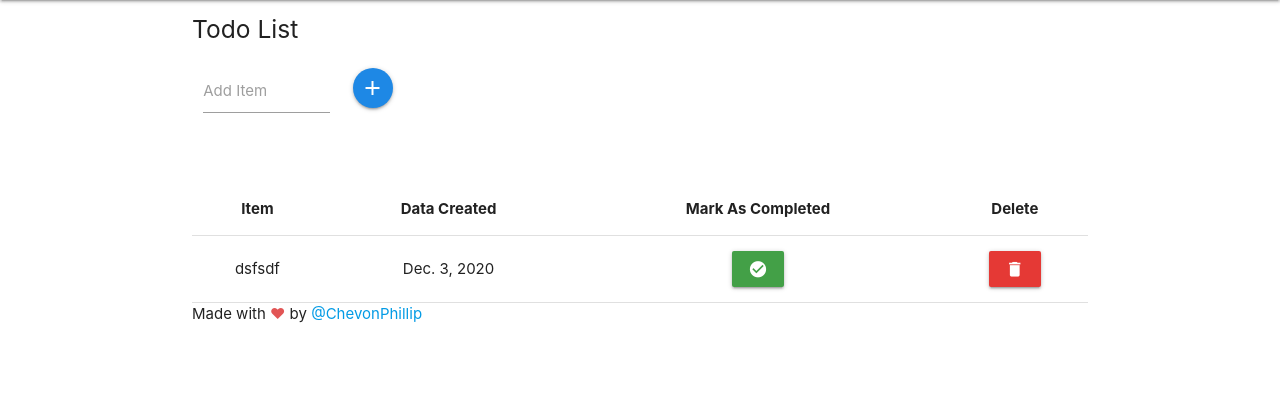
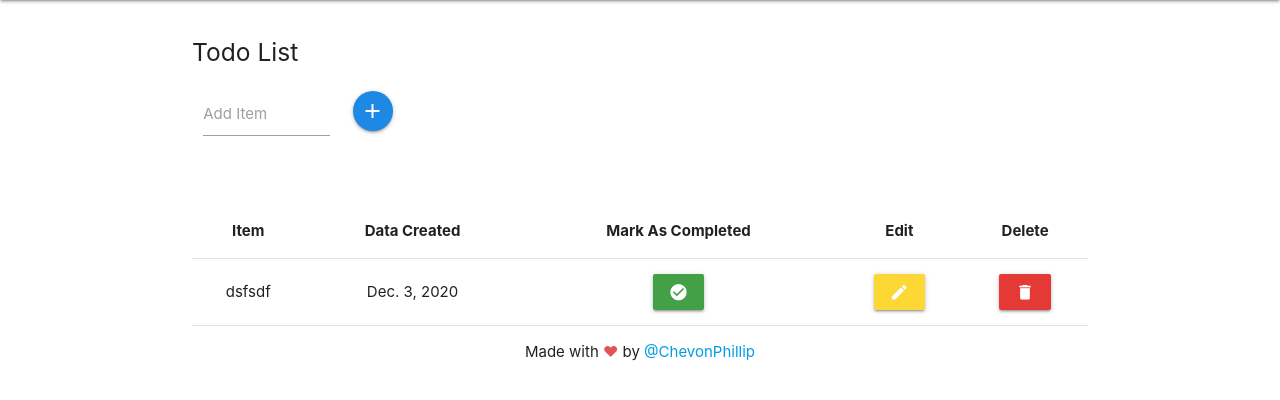
Before and after one commit to chevonmdphillip/dj-todoapp, a Django app: page / in a window 1280 px wide. Shown: the part 64-464 px from the top of the page. Run offline with Django 3.2, Linux system fonts and the light colour scheme; data comes from the database, SQL or seed files in the repository; both versions use the stored data as it was after the commit.

Commit message:
Completed the project, deplaoying to heroku

```diff
--- a/static/css/completed.css
+++ b/static/css/completed.css
@@ -1,6 +1,6 @@
-.striker {
-    text-decoration: line-through;
-}
+  .striker {
+      text-decoration: line-through;
+  }
 
   body {
     display: flex;
--- a/templates/base.html
+++ b/templates/base.html
@@ -20,6 +20,7 @@
     </div>
       </div>
   </nav>
+  <br>
   <div class="container">
 {% block content %}
 
@@ -28,8 +29,8 @@
 
 
           <div class="footer-copyright">
-            <div class="container  centered">
-            Made with <span style="color: #e25555;">&#9829;</span> by <a href="https://twitter.com/chevonphillip" target="_blank">@ChevonPhillip</a>
+            <div class="container">
+            <p class="center">Made with <span style="color: #e25555;">&#9829;</span> by <a href="https://twitter.com/chevonphillip" target="_blank">@ChevonPhillip</a></p>
             </div>
           </div>
 
--- a/templates/home.html
+++ b/templates/home.html
@@ -27,6 +27,7 @@
             <th>Item</th>
             <th>Data Created</th>
             <th>Mark As Completed</th>
+            <th>Edit</th>
             <th>Delete</th>
         </tr>
         </thead>
@@ -34,18 +35,20 @@
      {% if all_items %}
         {% for todo in all_items %}
             {% if todo.completed %}
-                <tr class="striker grey lighten-2">
-                    <td>{{ todo.item }}</td>
-                    <td>{{ todo.date }}</td>
-                    <td><button class="waves-effect waves-light btn green darken-1" type="submit"><i class="material-icons">check_circle</i></button></td>
-                <td><a href="{% url 'delete' todo.id %}" class="waves-effect waves-light btn red darken-1"><i class="material-icons">delete</i></a></td>
+                <tr class="grey lighten-2">
+                    <td class="striker">{{ todo.item }}</td>
+                    <td class="striker">{{ todo.date }}</td>
+                    <td><a href="{%  url 'uncross' todo.id %}" class="waves-effect waves-light btn green darken-1" type="submit"><i class="material-icons">check_circle</i></a></td>
+                    <td><a href="{% url 'edit' todo.id %}" class="waves-effect waves-light btn yellow darken-1"><i class="material-icons">create</i></a></td>
+                    <td><a href="{% url 'delete' todo.id %}" class="waves-effect waves-light btn red darken-1"><i class="material-icons">delete</i></a></td>
                 </tr>
             {% else %}
                <tr>
                     <td>{{ todo.item }}</td>
                     <td>{{ todo.date }}</td>
-                    <td><button class="waves-effect waves-light btn green darken-1" type="submit"><i class="material-icons">check_circle</i></button></td>
-                <td><a href="{% url 'delete' todo.id %}" class="waves-effect waves-light btn red darken-1"><i class="material-icons">delete</i></a></td>
+                    <td><a href="{%  url 'crossoff' todo.id %}" class="waves-effect waves-light btn green darken-1" type="submit"><i class="material-icons">check_circle</i></a></td>
+                   <td><a href="{% url 'edit' todo.id %}" class="waves-effect waves-light btn yellow darken-1"><i class="material-icons">create</i></a></td>
+                    <td><a href="{% url 'delete' todo.id %}" class="waves-effect waves-light btn red darken-1"><i class="material-icons">delete</i></a></td>
                 </tr>
             {% endif %}
         {% endfor %}
--- a/todo_list/urls.py
+++ b/todo_list/urls.py
@@ -4,4 +4,7 @@ from . import views
 urlpatterns = [
     path('', views.home, name='home'),
     path('delete/<list_id>', views.delete, name='delete'),
+    path('crossoff/<list_id>', views.crossoff, name='crossoff'),
+    path('uncross/<list_id>', views.uncross, name='uncross'),
+    path('edit/<list_id>', views.edit, name='edit'),
 ]
--- a/todo_list/views.py
+++ b/todo_list/views.py
@@ -25,3 +25,31 @@ def delete(request, list_id):
     item.delete()
     messages.success(request, ('Item Deleted'))
     return redirect('home')
+
+
+def crossoff(request, list_id):
+    item = List.objects.get(pk=list_id)
+    item.completed = True
+    item.save()
+    return redirect('home')
+
+
+def uncross(request, list_id):
+    item = List.objects.get(pk=list_id)
+    item.completed = False
+    item.save()
+    return redirect('home')
+
+
+def edit(request, list_id):
+    if request.method == 'POST':
+        item = List.objects.get(pk=list_id)
+        form = ListForm(request.POST or None, instance=item)
+        if form.is_valid():
+            form.save()
+            messages.success(request, ('Item Updated'))
+            return redirect('home')
+    else:
+        item = List.objects.get(pk=list_id)
+        context = {'all_items': item}
+        return render(request, 'edit.html', context)
```
Also changed, not shown: requirements.txt (added, +83 -0 lines), templates/edit.html (added, +28 -0 lines), db.sqlite3.
